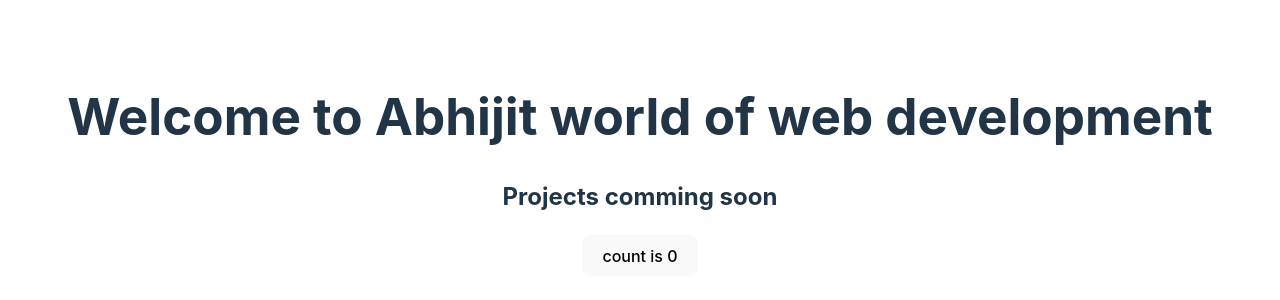
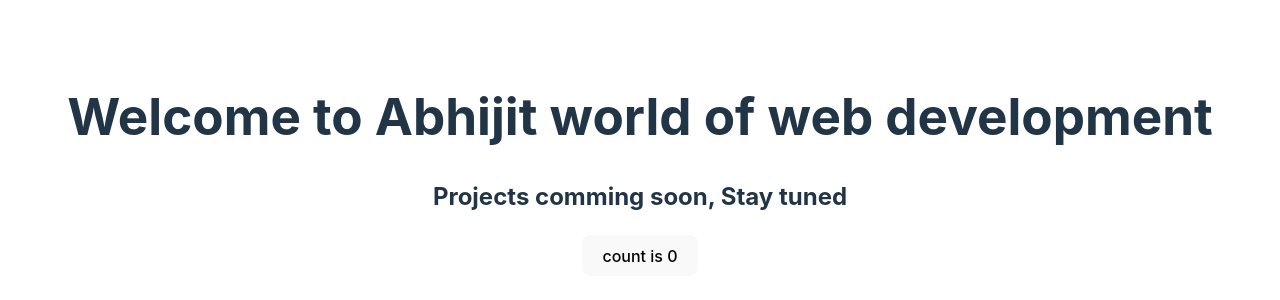
Before and after one commit to abhijitWebDev/portfolio, a React (Vite) app: page / in a window 1280 px wide. Shown: the part 252-552 px from the top of the page. Built offline with nearby package versions, Linux system fonts and the light colour scheme.

Commit message:
added stay tuned

```diff
--- a/src/App.jsx
+++ b/src/App.jsx
@@ -10,7 +10,7 @@ function App() {
     <h1 className="text-red-500"></h1>
       <div className="card">
         <h1 className="text-blue-600">Welcome to Abhijit world of web development</h1>
-        <h2>Projects comming soon</h2>
+        <h2>Projects comming soon, Stay tuned</h2>
         <button onClick={() => setCount((count) => count + 1)}>
           count is {count}
         </button>
```
